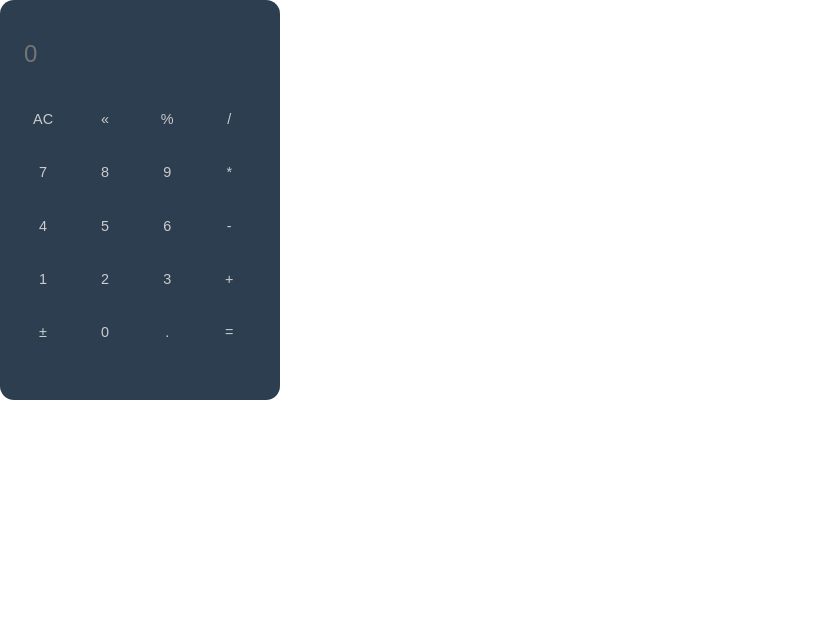
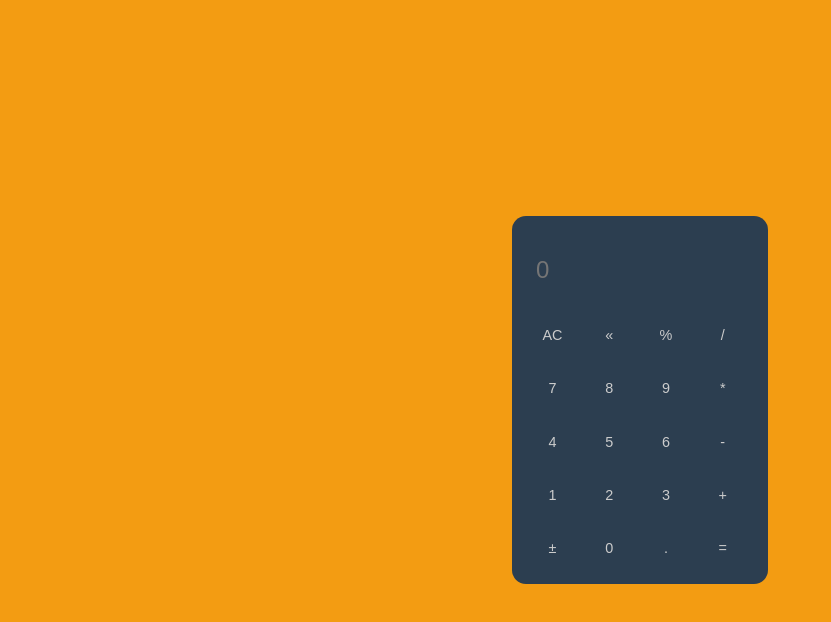
Before and after one commit to nafasebra/Calculator, a React (Create React App) app: page / in a window 1280 px wide. Shown: the top 622 px of the page, without its empty margins (0-831 px from the left). Built offline with nearby package versions, Linux system fonts and the light colour scheme.

Commit message:
Update index.css

```diff
--- a/src/index.css
+++ b/src/index.css
@@ -1,10 +1,23 @@
+*,
+*::after,
+*::before{
+  box-sizing: border-box;
+}
+
 body {
+  padding: 0;
   margin: 0;
   font-family: -apple-system, BlinkMacSystemFont, 'Segoe UI', 'Roboto', 'Oxygen',
     'Ubuntu', 'Cantarell', 'Fira Sans', 'Droid Sans', 'Helvetica Neue',
     sans-serif;
   -webkit-font-smoothing: antialiased;
   -moz-osx-font-smoothing: grayscale;
+  background-color: #f39c12;
+  display: flex;
+  justify-content: center;
+  align-items: center;
+  height: 100vh;
+  overflow: hidden;
 }
 
 code {
```
